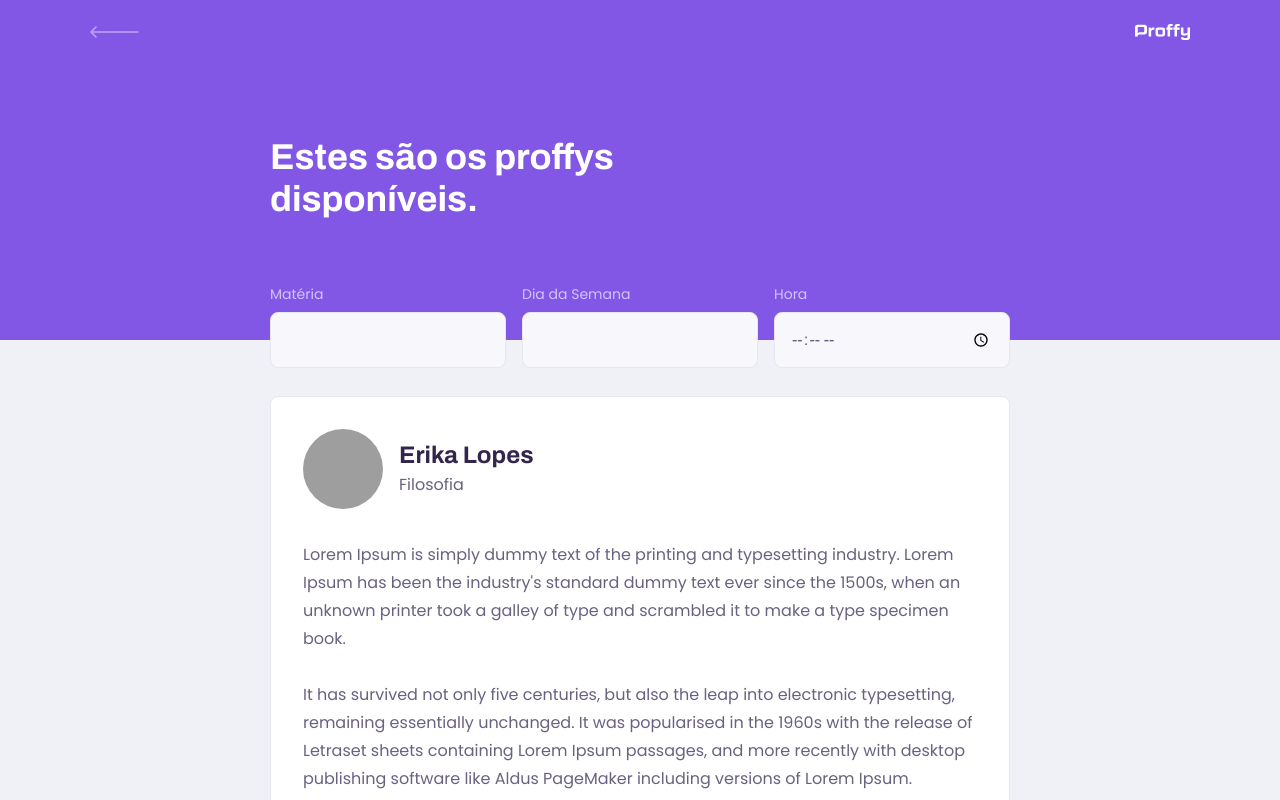
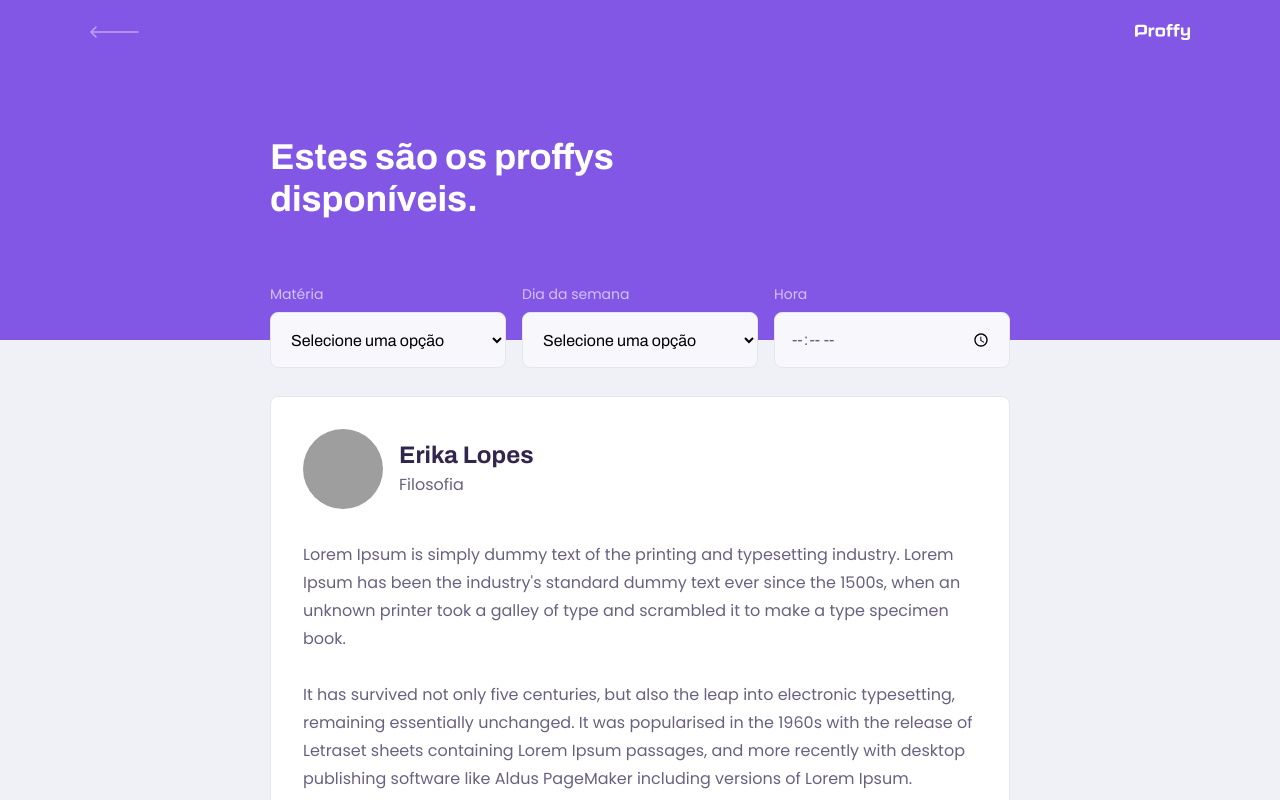
Before and after one commit to xterikatx/proffy, a React (Create React App) app in the folder web/: page /study in a window 1280 px wide. Shown: the top 800 px of the page. Built offline with nearby package versions, Linux system fonts and the light colour scheme; grey boxes are pictures that could not be loaded; the HTML template or start-up script is replaced by a standard one.

Commit message:
select component

```diff
--- /dev/null
+++ b/web/src/components/Select/index.tsx
@@ -0,0 +1,28 @@
+import React, { SelectHTMLAttributes } from "react";
+
+import "./styles.css";
+
+interface SelectProps extends SelectHTMLAttributes<HTMLSelectElement> {
+  name: string;
+  label: string;
+  options: Array<{
+    value: string;
+    label: string;
+  }>;
+}
+
+const Select: React.FC<SelectProps> = ({ label, name, options, ...rest }) => {
+  return (
+    <div className="select-block">
+      <label htmlFor={name}>{label}</label>
+      <select id={name} {...rest}>
+        <option value="" disabled selected hidden>Selecione uma opção</option>
+        {options.map((option) => {
+          return <option key={option.value} value={option.value}>{option.label}</option>;
+        })}
+      </select>
+    </div>
+  );
+};
+
+export default Select;
--- /dev/null
+++ b/web/src/components/Select/styles.css
@@ -0,0 +1,34 @@
+.select-block {
+  position: relative;
+}
+
+.select-block + .select-block {
+  margin-top: 1.4rem;
+}
+
+.select-block label {
+  font-size: 1.4rem;
+}
+
+.select-block select {
+  width: 100%;
+  height: 5.6rem;
+  margin-top: 0.6rem;
+  border-radius: 0.8rem;
+  background: var(--color-input-background);
+  border: 1px solid var(--color-line-in-white);
+  outline: 0;
+  padding: 0 1.6rem;
+  font: 1.6rem Archivo;
+}
+
+.select-block:focus-within::after {
+  width: calc(100% - 3.2rem);
+  height: 2px;
+  content: "";
+  background: var(--color-primary-light);
+  position: absolute;
+  left: 1.6rem;
+  right: 1.6rem;
+  bottom: 0;
+}
--- a/web/src/pages/TeacherForm/index.js
+++ b/web/src/pages/TeacherForm/index.tsx
@@ -3,8 +3,9 @@
 
 import "./styles.css";
 import Input from "../../components/Input";
-import warningIcon from '../../assets/images/icons/warning.svg';
+import warningIcon from "../../assets/images/icons/warning.svg";
 import Textarea from "../../components/Textarea";
+import Select from "../../components/Select";
 
 function TeacherForm() {
   return (
@@ -20,24 +21,35 @@
           <Input name="name" label="Nome Completo" />
           <Input name="avatar" label="Avatar" />
           <Input name="whatsapp" label="WhatsApp" />
-          <Textarea name="bio" label="Biografia"/>
+          <Textarea name="bio" label="Biografia" />
         </fieldset>
 
         <fieldset>
           <legend>Sobre a aula</legend>
-          <Input name="subject" label="Matéria" />
+          <Select
+            name="subject"
+            label="Matéria"
+            options={[
+              { value: "Artes", label: "Artes" },
+              { value: "Português", label: "Português" },
+              { value: "Matémática", label: "Matémática" },
+              { value: "Biologia", label: "Biologia" },
+              { value: "Filosofia", label: "Filosofia" },
+              { value: "História", label: "História" },
+              { value: "Física", label: "Física" },
+              { value: "Química", label: "Química" },
+            ]}
+          />
           <Input name="cost" label="Curso da sua hora por aula" />
         </fieldset>
 
         <footer>
           <p>
-            <img src={warningIcon} srt="Aviso importante" />
+            <img src={warningIcon} alt="Aviso importante" />
             Importante <br />
             Preencha todos os dados.
           </p>
-          <button type="button">
-            Salvar cadastro
-          </button>
+          <button type="button">Salvar cadastro</button>
         </footer>
       </main>
     </div>
--- a/web/src/pages/TeacherForm/styles.css
+++ b/web/src/pages/TeacherForm/styles.css
@@ -33,7 +33,8 @@
   padding-bottom: 1.6rem;
   border-bottom: 1px solid var(--color-line-in-white);
 }
-#-teacher-form main fieldset .input-block + .textarea-block {
+#-teacher-form main fieldset .input-block + .textarea-block,
+#-teacher-form main fieldset .select-block + .input-block{
     margin-top: 2.4rem;
 }
 #page-teacher-form main fieldset legend button {
--- a/web/src/pages/TeacherList/index.js
+++ /dev/null
@@ -1,28 +0,0 @@
-import React from "react";
-
-import "./styles.css";
-import PageHeader from "../../components/PageHeader";
-import TeacherItem from "../../components/TeacherItem";
-import Input from "../../components/Input";
-
-function TeacherList() {
-  return (
-    <div id="page-teacher-list" className="container">
-      <PageHeader title="Estes são os proffys disponíveis.">
-        <form id="search-teachers">
-          <Input name="subject" label="Matéria" />
-          <Input name="week_day" label="Dia da Semana" />
-          <Input type="time" name="time" label="Hora" />
-        </form>
-      </PageHeader>
-
-      <main>
-        <TeacherItem />
-        <TeacherItem />
-        <TeacherItem />
-      </main>
-    </div>
-  );
-}
-
-export default TeacherList;
--- /dev/null
+++ b/web/src/pages/TeacherList/index.tsx
@@ -0,0 +1,54 @@
+import React from "react";
+
+import "./styles.css";
+import PageHeader from "../../components/PageHeader";
+import TeacherItem from "../../components/TeacherItem";
+import Input from "../../components/Input";
+import Select from "../../components/Select";
+
+function TeacherList() {
+  return (
+    <div id="page-teacher-list" className="container">
+      <PageHeader title="Estes são os proffys disponíveis.">
+        <form id="search-teachers">
+          <Select
+            name="subject"
+            label="Matéria"
+            options={[
+              { value: "Artes", label: "Artes" },
+              { value: "Português", label: "Português" },
+              { value: "Matémática", label: "Matémática" },
+              { value: "Biologia", label: "Biologia" },
+              { value: "Filosofia", label: "Filosofia" },
+              { value: "História", label: "História" },
+              { value: "Física", label: "Física" },
+              { value: "Química", label: "Química" },
+            ]}
+          />
+          <Select
+            name="week_day"
+            label="Dia da semana"
+            options={[
+              { value: "0", label: "Domingo" },
+              { value: "1", label: "Segunda" },
+              { value: "2", label: "Terça" },
+              { value: "3", label: "Quarta" },
+              { value: "4", label: "Quinta" },
+              { value: "5", label: "Sexta" },
+              { value: "6", label: "Sábado" },
+            ]}
+          />
+          <Input type="time" name="time" label="Hora" />
+        </form>
+      </PageHeader>
+
+      <main>
+        <TeacherItem />
+        <TeacherItem />
+        <TeacherItem />
+      </main>
+    </div>
+  );
+}
+
+export default TeacherList;
--- a/web/src/pages/TeacherList/styles.css
+++ b/web/src/pages/TeacherList/styles.css
@@ -31,7 +31,8 @@
         bottom: -28px;
     }
 
-    #search-teachers .input-block + .input-block {
+    #search-teachers .input-block + .input-block,
+    #search-teachers .select-block + .select-block {
         margin-top: 0;
     }
 
```
